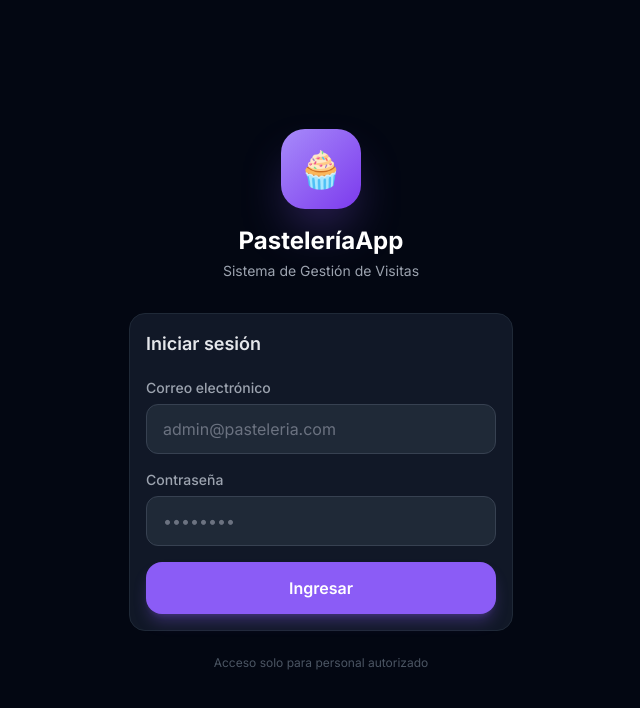
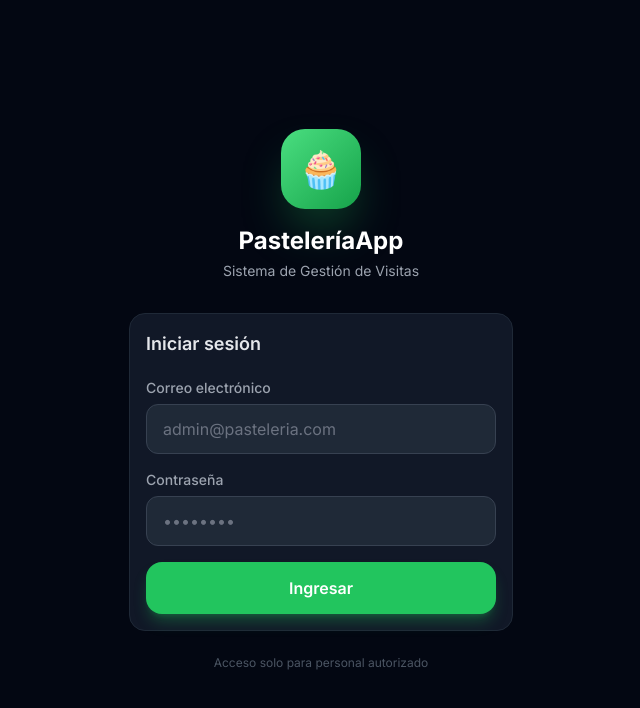
Before and after one commit to XCX123-Deep/PasteleriaApp, a React (Vite) app in the folder frontend/: page /login in a window 1280 px wide. Shown: the top 708 px of the page, without its empty margins (319-959 px from the left). Built offline with nearby package versions, Linux system fonts and the light colour scheme; no server answers.

Commit message:
feat: branding MAINTDV - logo, nombre, colores verdes, SMTP verificado

```diff
--- a/frontend/src/pages/admin/AdminDashboard.jsx
+++ b/frontend/src/pages/admin/AdminDashboard.jsx
@@ -111,11 +111,9 @@ export default function AdminDashboard() {
       {/* Header */}
       <div className="page-header justify-between">
         <div className="flex items-center gap-3">
-          <div className="w-9 h-9 bg-gradient-to-br from-brand-400 to-brand-600 rounded-xl flex items-center justify-center">
-            <span className="text-lg">🧁</span>
-          </div>
+          <img src="/logo.png" alt="MAINTDV" className="w-9 h-9 rounded-xl object-contain bg-white p-0.5" />
           <div>
-            <h1 className="font-bold text-white text-sm leading-tight">Panel Admin</h1>
+            <h1 className="font-bold text-white text-sm leading-tight tracking-wide">MAINTDV</h1>
             <p className="text-gray-400 text-xs">{user?.nombre}</p>
           </div>
         </div>
--- a/frontend/tailwind.config.js
+++ b/frontend/tailwind.config.js
@@ -5,17 +5,17 @@ export default {
     extend: {
       colors: {
         brand: {
-          50:  '#f5f3ff',
-          100: '#ede9fe',
-          200: '#ddd6fe',
-          300: '#c4b5fd',
-          400: '#a78bfa',
-          500: '#8b5cf6',
-          600: '#7c3aed',
-          700: '#6d28d9',
-          800: '#5b21b6',
-          900: '#4c1d95',
-          950: '#2e1065',
+          50:  '#f0fdf4',
+          100: '#dcfce7',
+          200: '#bbf7d0',
+          300: '#86efac',
+          400: '#4ade80',
+          500: '#22c55e',
+          600: '#16a34a',
+          700: '#15803d',
+          800: '#166534',
+          900: '#14532d',
+          950: '#052e16',
         },
       },
       fontFamily: {
```
Also changed, not shown: frontend/index.html (+3 -3 lines), frontend/public/logo.png (added), 1 other file (tests, documents, lock files or other folders).
